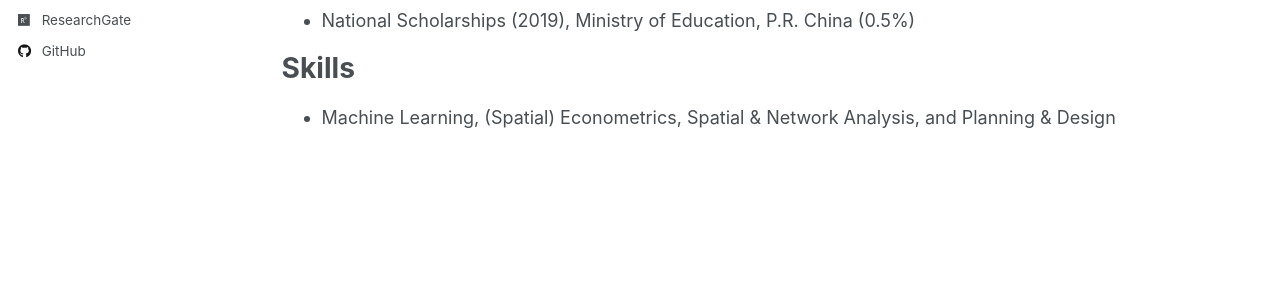
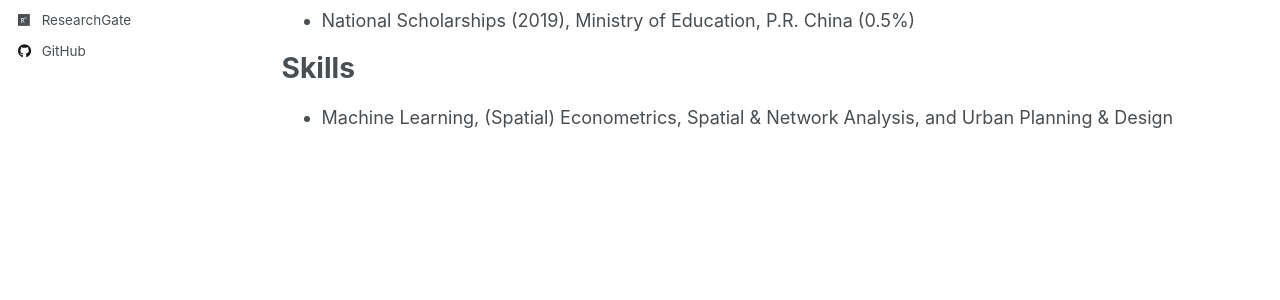
Before and after one commit to ChanglongLing/changlongling.github.io, a Jekyll site: the page built from _pages/cv.md, in a window 1280 px wide and 1074 px high. Shown: the part 535-835 px from the top of the window. Built offline with Jekyll 4.4.1, drawn with Linux system fonts in a browser that asks for light colours; some web fonts are replaced.

Commit message:
Update cv.md

```diff
--- a/_pages/cv.md
+++ b/_pages/cv.md
@@ -26,4 +26,4 @@ Selected Honors
 
 Skills
 ======
-* Machine Learning, (Spatial) Econometrics, Spatial & Network Analysis, and Planning & Design
+* Machine Learning, (Spatial) Econometrics, Spatial & Network Analysis, and Urban Planning & Design
```
